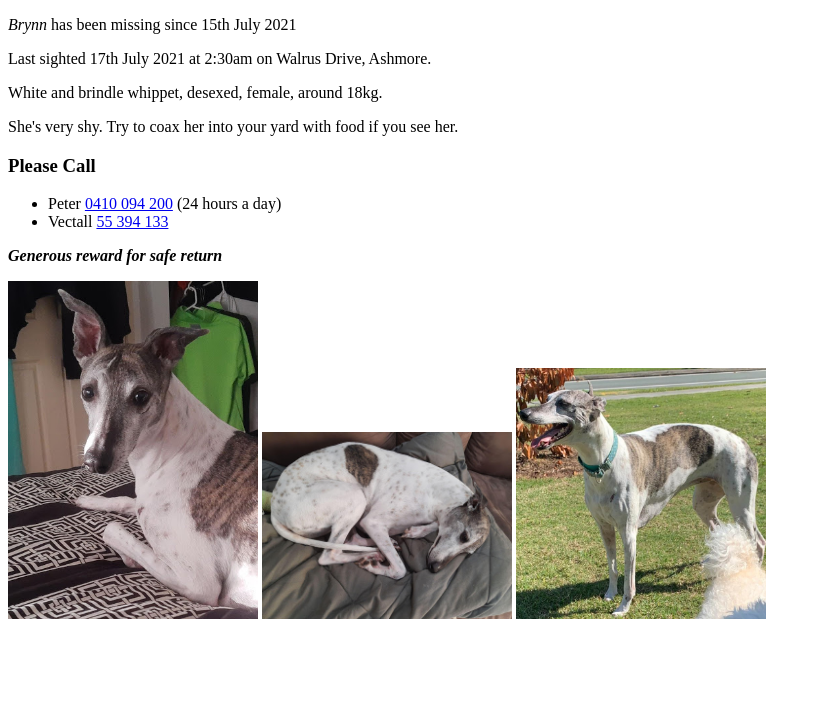
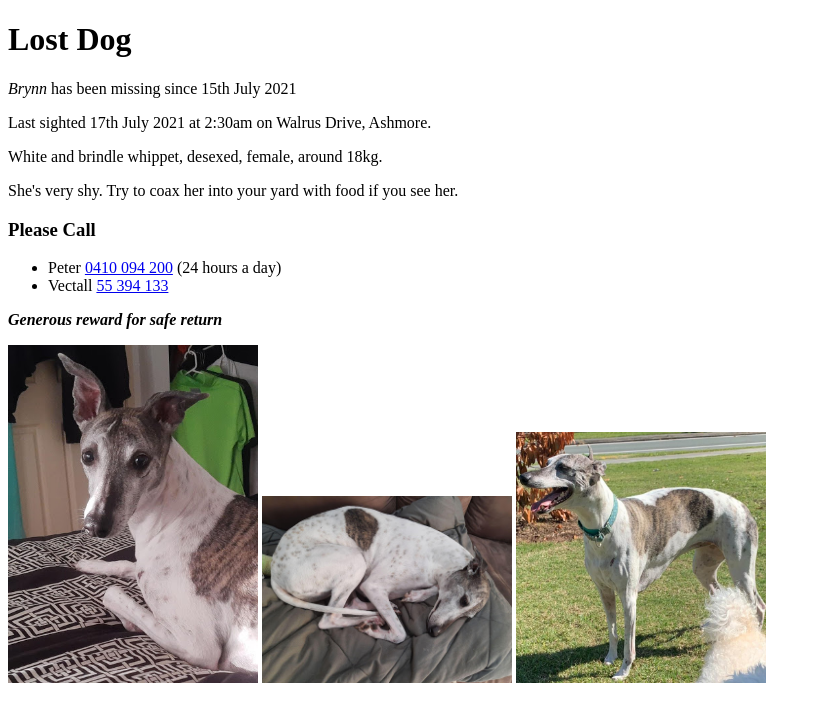
Before and after one commit to LightAndLight/find-brynn, a plain HTML site: page index.html in a window 1280 px wide. Shown: the whole page, without its empty margins (0-821 px from the left). Drawn offline with Linux system fonts and the light colour scheme.

Commit message:
add header

```diff
--- a/index.html
+++ b/index.html
@@ -15,6 +15,7 @@
         </script>
     </head>
     <body>
+        <h1>Lost Dog</h1>
         <p><i>Brynn</i> has been missing since 15th July 2021</p>
         <p>Last sighted 17th July 2021 at 2:30am on Walrus Drive, Ashmore.</p>
         <p>White and brindle whippet, desexed, female, around 18kg.</p>
```
